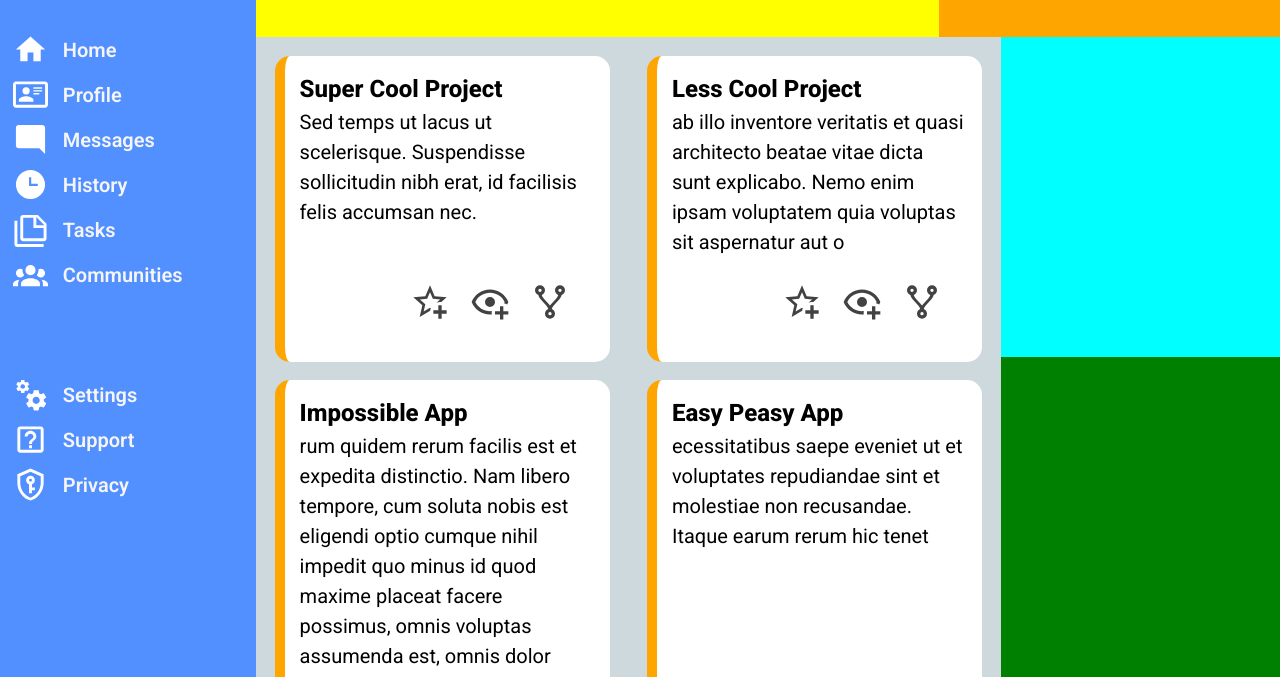
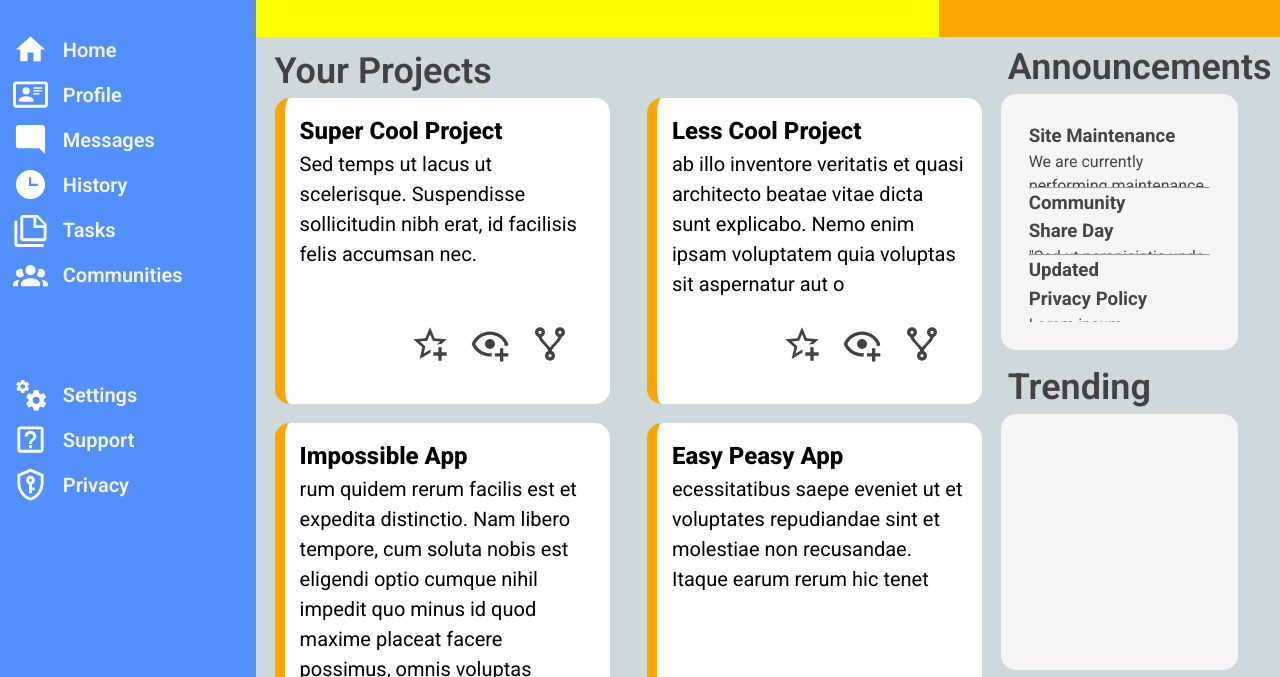
Before and after one commit to lazarus-rb/op_admin-dashboard, a plain HTML site: page index.html in a window 1280 px wide. Shown: the part 123-800 px from the top of the page. Drawn offline with Linux system fonts and the light colour scheme.

Commit message:
Added announcements widget

```diff
--- a/index.html
+++ b/index.html
@@ -129,6 +129,9 @@
 
         <div id="content">
             <div class="card-container">
+                <div class="content-header">
+                    <p>Your Projects</p>
+                </div>
                 <div class="project-content">
                     <p class="project-title">Super Cool Project</p>
                     <p class="project-desc">Sed temps ut lacus ut scelerisque. Suspendisse sollicitudin nibh erat, id facilisis felis accumsan nec.</p>
@@ -279,12 +282,40 @@
                     </div>
                 </div>
             </div>
-            <div class="announcements">
 
+            <div class="announcements-container">
+                <div class="content-header">
+                    <p>Announcements</p>
+                </div>
+                <div class="text-container">
+                    <div class="announcement">
+                        <h3>Site Maintenance</h3>
+                        <div>We are currently performing maintenance on our site. We apologize for any inconvenience this may cause.</div>
+                    </div>
+                    <hr/>
+                    <div class="announcement">
+                        <h3>Community Share Day</h3>
+                        <div>"Sed ut perspiciatis unde omnis iste natus error sit voluptatem accusantium doloremque laudantium, totam rem aperiam, eaque ipsa quae ab illo inventore veritatis et quasi architecto beatae vitae dicta sunt explicabo. Nemo enim ipsam voluptatem quia voluptas sit aspernatur aut odit aut fugit, sed quia consequuntur magni dolores eos qui ratione voluptatem sequi nesciunt. Neque porro quisquam est, qui dolorem ipsum quia dolor sit amet, consectetur, adipisci velit, sed quia non numquam eius modi tempora incidunt ut labore et dolore magnam aliquam quaerat voluptatem. Ut enim ad minima veniam, quis nostrum exercitationem ullam corporis suscipit laboriosam, nisi ut aliquid ex ea commodi consequatur? Quis autem vel eum iure reprehenderit qui in ea voluptate velit esse quam nihil molestiae consequatur, vel illum qui dolorem eum fugiat quo voluptas nulla pariatur?"</div>
+                    </div>
+                    <hr/>
+                    <div class="announcement">
+                        <h3>Updated Privacy Policy</h3>
+                        <div>Lorem ipsum</div>
+                    </div>
+                </div>
             </div>
-            <div class="trending">
 
+            <div class="trending-container">
+                <div class="content-header">
+                    <p>Trending</p>
+                </div>
+                <div class="text-container">
+                    <div class="trending">
+
+                    </div>
+                </div>
             </div>
+
         </div>
     </div>
 </body>
--- a/main.css
+++ b/main.css
@@ -164,6 +164,8 @@ html, body {
     display: grid;
     grid-template-columns: 4fr 1.5fr;
     grid-template-rows: repeat(4, 1fr);
+    font-family: Roboto;
+
 }
 
 .card-container {
@@ -174,6 +176,16 @@ html, body {
   grid-template-rows: repeat(auto, 1fr);
 }
 
+.content-header {
+  grid-row: 1 / 1;
+  grid-column: 1 / 3;
+  margin-left: 2.5%;
+  margin-top: 1%;
+  font-size: 36px;
+  font-weight: 600;
+  color:rgb(66, 66, 66)
+}
+
 .project-content {
 
   display: flex;
@@ -182,12 +194,11 @@ html, body {
   background-color: white;
   padding: 15px;
   margin-left: 5%;
-  margin-top: 5%;
+  margin-bottom: 5%;
   border-radius: 15px;
   border: 2px;
   border-left: 10px solid;
   border-left-color: orange;
-  font-family: Roboto;
 }
 
 .project-title {
@@ -214,14 +225,53 @@ html, body {
   height: auto;
 }
 
-.announcements {
+.announcements-container {
   grid-row: 1 / 3;
   grid-column: 2 / 2;
-  background-color: aqua;
 }
 
-.trending {
+.text-container {
+  width: 85%;
+  max-width: calc(85%);
+  background-color: whitesmoke;
+  height: 80%;
+  border-radius: 15px;
+  border: 2px;
+  display: grid;
+  grid-template-columns: 1fr;
+  grid-template-rows: auto;
+  padding: min(10%, 50px);
+
+}
+
+/* .text-container {
+  color: rgb(69, 69, 69);
+  text-wrap: wrap;
+  text-overflow: ellipsis;
+  overflow: hidden;
+  white-space: nowrap;
+} */
+
+
+.trending-container {
   grid-row: 3 / 5;
   grid-column: 2 / 2;
-  background-color: green;
 }
+
+.announcement {
+  display: flex;
+  flex-direction: column;
+  max-width: 100%;
+  color: rgb(69, 69, 69);
+  text-wrap: wrap;
+  text-overflow: ellipsis;
+  overflow: hidden;
+  white-space: normal;
+  max-height: 100px;
+}
+
+
+hr {
+  color: lightgrey;
+  height: 1px;
+}
```
